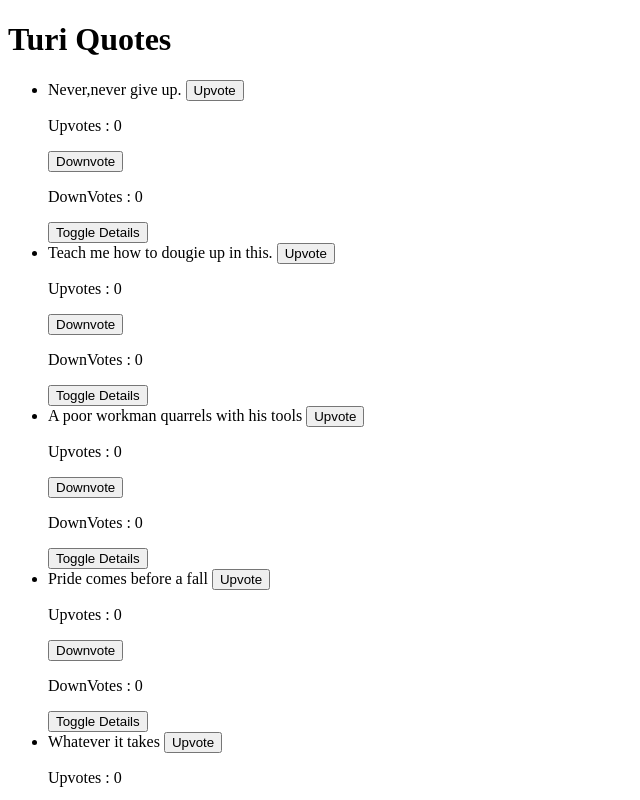
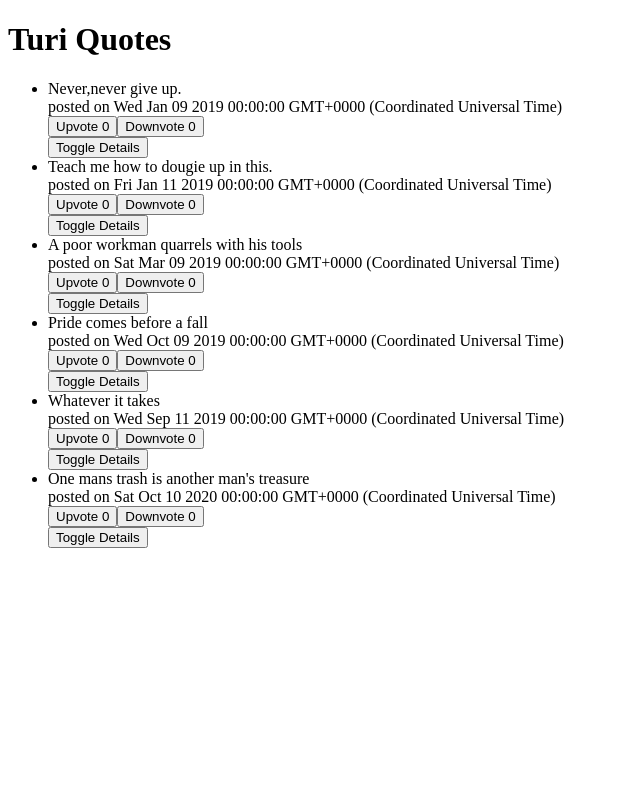
Before and after one commit to Turi-byte/quote, an Angular app: page / in a window 1280 px wide. Shown: the top 800 px of the page, without its empty margins (0-640 px from the left). Built offline with nearby package versions, Linux system fonts and the light colour scheme.

Commit message:
Add the quote date

```diff
--- a/src/app/quote.ts
+++ b/src/app/quote.ts
@@ -1,6 +1,6 @@
 export class Quote {
   showDetails: boolean;
-  constructor(public id: number, public name: string, public author: string, public publisher: string, public upvotes: number,public downvotes: number){
+  constructor(public id: number, public name: string, public author: string, public publisher: string,public completeDate:Date , public upvotes: number,public downvotes: number){
       this.showDetails=false;
   }
 }
--- a/src/app/quote/quote.component.html
+++ b/src/app/quote/quote.component.html
@@ -3,11 +3,12 @@
   <ul>
     <div *ngFor='let quote of quotes; let i = index'>
       <li>
-        {{quote.name}}
-        <button (click)="quote.upvotes = quote.upvotes + 1">Upvote<i class="fa fa-thumbs-up"></i></button>
-        <br><p>Upvotes : {{quote.upvotes}}</p>
-        <button (click)="quote.downvotes = quote.downvotes + 1">Downvote<i class="fa fa-thumbs-down"></i></button>
-        <br><p>DownVotes : {{quote.downvotes}}</p>
+        {{quote.name}} <br>
+        posted on {{quote.completeDate}} <br>
+        <button (click)="quote.upvotes = quote.upvotes + 1">Upvote<i class="fa fa-thumbs-up"></i>        {{quote.upvotes}}
+        </button>
+        <button (click)="quote.downvotes = quote.downvotes + 1">Downvote<i class="fa fa-thumbs-down"></i>    {{quote.downvotes}}</button>
+        <br>
       </li>
       <button (click)='toggleDetails(i)'>Toggle Details</button>
       <app-quote-details *ngIf='quote.showDetails' [quote]='quote' (isDelete)='deleteQuote($event,i)'></app-quote-details>
--- a/src/app/quote/quote.component.ts
+++ b/src/app/quote/quote.component.ts
@@ -9,12 +9,12 @@ import { Quote } from '../quote';
 export class QuoteComponent implements OnInit {
 
   quotes: Quote[] = [
-    new Quote(1, 'Never,never give up.', 'Winston Churchill', 'Turi',0,0),
-    new Quote(2, 'Teach me how to dougie up in this.', 'Soulja Boy', 'Lucy',0,0),
-    new Quote(3, 'A poor workman quarrels with his tools', 'Winchester men', 'Steve',0,0),
-    new Quote(4, 'Pride comes before a fall', 'Marcus Riley', 'Marcus',0,0),
-    new Quote(5, 'Whatever it takes', 'Timmy Tdat', 'Jeff',0,0),
-    new Quote(6, 'One mans trash is another man\'s treasure', 'Mr.Anonymous', 'Kibe',0,0),
+    new Quote(1, 'Never,never give up.', 'Winston Churchill', 'Turi',new Date(2019,0,9),0,0),
+    new Quote(2, 'Teach me how to dougie up in this.', 'Soulja Boy','Lucy',new Date(2019,0,11),0,0),
+    new Quote(3, 'A poor workman quarrels with his tools', 'Winchester men', 'Steve',new Date(2019,2,9),0,0),
+    new Quote(4, 'Pride comes before a fall', 'Marcus Riley', 'Marcus',new Date(2019,9,9),0,0),
+    new Quote(5, 'Whatever it takes', 'Timmy Tdat', 'Jeff',new Date(2019,8,11),0,0),
+    new Quote(6, 'One mans trash is another man\'s treasure', 'Mr.Anonymous', 'Kibe',new Date(2019,21,10),0,0),
   ];
 
   toggleDetails(index){
```
